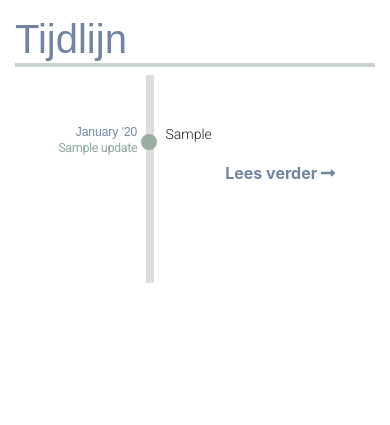
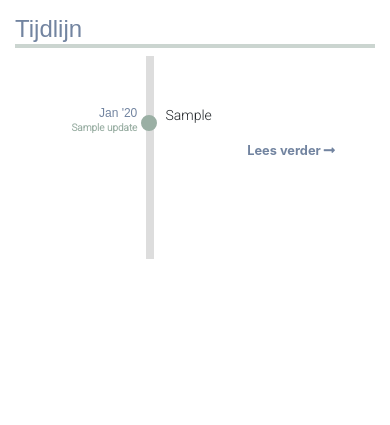
Before and after one commit to MYKingma/tree, a Flask app: page /blog in a window 390 px wide. Shown: the part 87-512 px from the top of the page. Run offline with Flask 2, Linux system fonts and the light colour scheme; tables that the repository leaves empty hold one stand-in row (values such as "Sample post"); parts of the project's set-up code (start-up, migrations or seed data) failed here and were passed over; some libraries are stand-ins or nearby versions; some web fonts are replaced.

Commit message:
V0.1.2
Style update updates page

```diff
--- a/static/styles/styles.css
+++ b/static/styles/styles.css
@@ -443,7 +443,7 @@ nav img {
 }
 .entry .title p {
   margin: 0;
-  font-size: 15px;
+  font-size: 10px !important;
   color: #9AAFA4;
   font-weight: bold;
 }
@@ -539,6 +539,10 @@ nav img {
   .mobile {
     display: none;
   }
+
+  .smalltitle {
+    font-size: 5px;
+  }
 }
 @media (min-width: 489px) {
   .navbar-brand {
--- a/static/styles/styles.scss
+++ b/static/styles/styles.scss
@@ -410,7 +410,7 @@ $dot-diameter: 15px;
     }
     p {
       margin: 0;
-      font-size: 15px;
+      font-size: 10px !important;
       color: $darkGreen;
       font-weight: bold;
     }
@@ -513,6 +513,9 @@ $dot-diameter: 15px;
 	.mobile {
 		display: none;
 	}
+	.smalltitle {
+		font-size: 5px;
+	}
 }
 
 /// large
--- a/templates/updates.html
+++ b/templates/updates.html
@@ -13,13 +13,13 @@ Website homepage layout
 <!-- page content -->
 {% block content %}
 <div class="container mt">
-    <h1>Tijdlijn</h1>
+    <h4>Tijdlijn</h4>
     {% if updates %}
     <div class="timeline">
     {% for update in updates %}
         <div class="entry">
             <div class="title">
-                <h6>{{ update.date.strftime("%B '%y") }}</h6>
+                <h6>{{ update.date.strftime("%b '%y") }}</h6>
                 <p>{{ update.title }}</p>
             </div>
             <div class="body">
@@ -30,7 +30,7 @@ Website homepage layout
                 </div>
                 <div class="d-block d-md-none">
                     <p>{{ update.short }}</p>
-                    <a class="nodec floatright mr" href="{{ url_for('update', update_id=update.id) }}">Lees verder <i class="fas fa-long-arrow-alt-right"></i></a>
+                    <a class="nodec floatright mr small" href="{{ url_for('update', update_id=update.id) }}">Lees verder <i class="fas fa-long-arrow-alt-right"></i></a>
                 </div>
             </div>
         </div>
```
Also changed, not shown: 1 other file.
